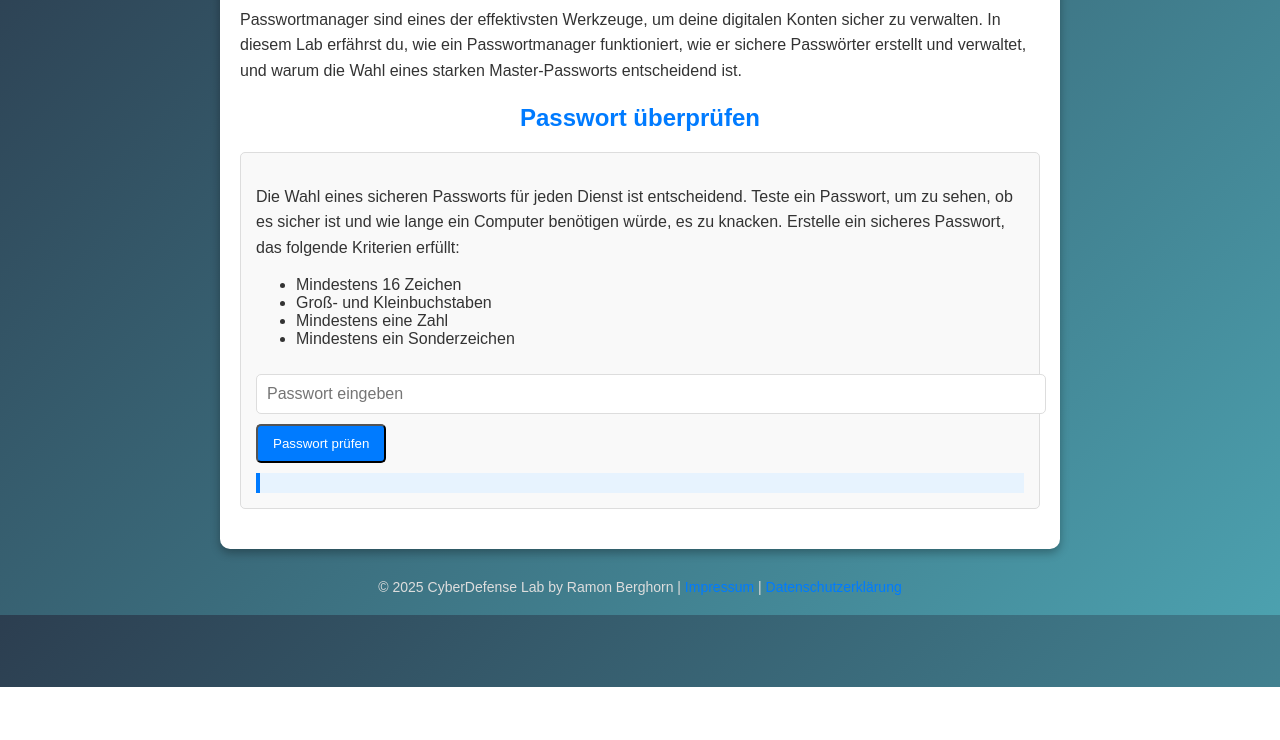
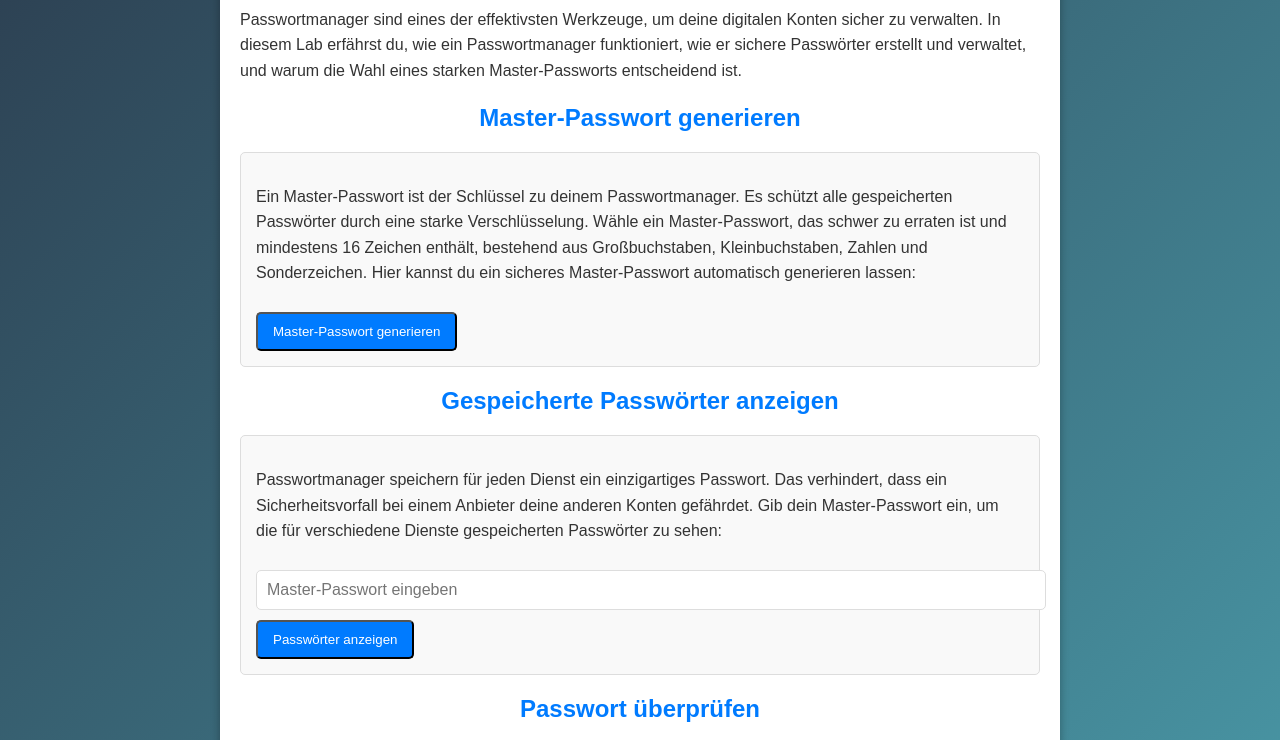
Before and after one commit to sideshowbob84/cdl, a website: page password-simulator.html in a window 1280 px wide. Shown: the part 113-853 px from the top of the page. Before the commit the page ends 800 px from the top, so only its background shows below. Drawn offline with Linux system fonts and the light colour scheme.

Commit message:
Update password-simulator.html

```diff
--- a/password-simulator.html
+++ b/password-simulator.html
@@ -86,15 +86,29 @@
         <h1>Passwortmanager-Lab</h1>
         <p>Passwortmanager sind eines der effektivsten Werkzeuge, um deine digitalen Konten sicher zu verwalten. In diesem Lab erfährst du, wie ein Passwortmanager funktioniert, wie er sichere Passwörter erstellt und verwaltet, und warum die Wahl eines starken Master-Passworts entscheidend ist.</p>
 
+        <h2>Master-Passwort generieren</h2>
+        <div class="task">
+            <p>Ein Master-Passwort ist der Schlüssel zu deinem Passwortmanager. Es schützt alle gespeicherten Passwörter durch eine starke Verschlüsselung. Wähle ein Master-Passwort, das schwer zu erraten ist und mindestens 16 Zeichen enthält, bestehend aus Großbuchstaben, Kleinbuchstaben, Zahlen und Sonderzeichen. Hier kannst du ein sicheres Master-Passwort automatisch generieren lassen:</p>
+            <button class="btn" onclick="generateMasterPassword()">Master-Passwort generieren</button>
+            <div id="generated-master-password" class="result hidden"></div>
+        </div>
+
+        <h2>Gespeicherte Passwörter anzeigen</h2>
+        <div class="task">
+            <p>Passwortmanager speichern für jeden Dienst ein einzigartiges Passwort. Das verhindert, dass ein Sicherheitsvorfall bei einem Anbieter deine anderen Konten gefährdet. Gib dein Master-Passwort ein, um die für verschiedene Dienste gespeicherten Passwörter zu sehen:</p>
+            <input type="password" id="master-password-input" placeholder="Master-Passwort eingeben">
+            <button class="btn" onclick="showStoredPasswords()">Passwörter anzeigen</button>
+            <div id="stored-passwords" class="result hidden">
+                <p><strong>E-Mail:</strong> <span id="email-password"></span></p>
+                <p><strong>Bankkonto:</strong> <span id="bank-password"></span></p>
+                <p><strong>Soziales Netzwerk:</strong> <span id="social-password"></span></p>
+                <p><strong>Streaming-Dienst:</strong> <span id="stream-password"></span></p>
+            </div>
+        </div>
+
         <h2>Passwort überprüfen</h2>
         <div class="task">
-            <p>Die Wahl eines sicheren Passworts für jeden Dienst ist entscheidend. Teste ein Passwort, um zu sehen, ob es sicher ist und wie lange ein Computer benötigen würde, es zu knacken. Erstelle ein sicheres Passwort, das folgende Kriterien erfüllt:</p>
-            <ul>
-                <li>Mindestens 16 Zeichen</li>
-                <li>Groß- und Kleinbuchstaben</li>
-                <li>Mindestens eine Zahl</li>
-                <li>Mindestens ein Sonderzeichen</li>
-            </ul>
+            <p>Die Wahl eines sicheren Passworts für jeden Dienst ist entscheidend. Teste ein Passwort, um zu sehen, ob es sicher ist und wie lange ein Computer benötigen würde, es zu knacken. Beachte: Unsichere Passwörter können in wenigen Sekunden geknackt werden.</p>
             <input type="text" id="password-test" placeholder="Passwort eingeben">
             <button class="btn" onclick="checkPassword()">Passwort prüfen</button>
             <div id="password-feedback" class="result"></div>
@@ -110,6 +124,41 @@
     </footer>
 
     <script>
+        let masterPassword = "";
+
+        function generateMasterPassword() {
+            const charset = 'ABCDEFGHIJKLMNOPQRSTUVWXYZabcdefghijklmnopqrstuvwxyz0123456789!@#$%^&*()';
+            masterPassword = generateSecurePassword(charset);
+            const display = document.getElementById('generated-master-password');
+            display.textContent = `Dein Master-Passwort: ${masterPassword}`;
+            display.classList.remove('hidden');
+
+            document.getElementById('email-password').textContent = generateSecurePassword(charset);
+            document.getElementById('bank-password').textContent = generateSecurePassword(charset);
+            document.getElementById('social-password').textContent = generateSecurePassword(charset);
+            document.getElementById('stream-password').textContent = generateSecurePassword(charset);
+        }
+
+        function generateSecurePassword(charset) {
+            let password = '';
+            for (let i = 0; i < 16; i++) {
+                password += charset.charAt(Math.floor(Math.random() * charset.length));
+            }
+            return password;
+        }
+
+        function showStoredPasswords() {
+            const input = document.getElementById('master-password-input').value;
+            const passwordsDiv = document.getElementById('stored-passwords');
+
+            if (input === masterPassword) {
+                passwordsDiv.classList.remove('hidden');
+            } else {
+                alert("Falsches Master-Passwort!");
+                passwordsDiv.classList.add('hidden');
+            }
+        }
+
         function checkPassword() {
             const password = document.getElementById('password-test').value;
             const feedback = document.getElementById('password-feedback');
```
